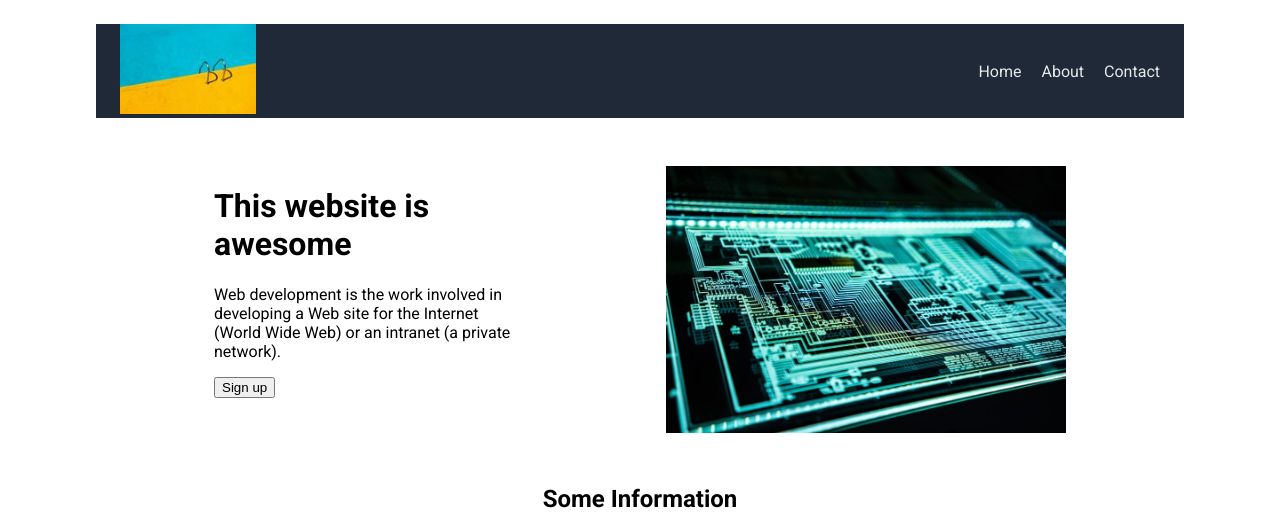
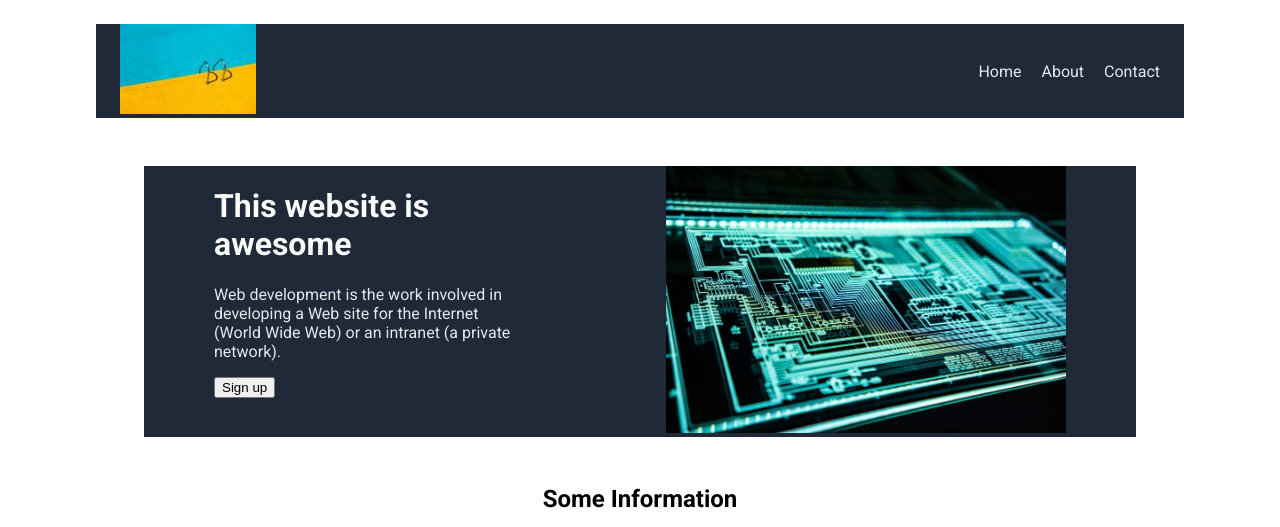
Before and after one commit to Didi-T-Wu/odin-landing-page, a plain HTML site: page index.html in a window 1280 px wide. Shown: the top 527 px of the page. Drawn offline with Linux system fonts and the light colour scheme.

Commit message:
Apply proper colors to main section

```diff
--- a/style.css
+++ b/style.css
@@ -64,11 +64,18 @@ header{
   display: flex;
   justify-content: space-around;
   gap:12px;
+  background-color: #1F2937;
 }
 .main-text{
   max-width: 300px;
 }
-
+.main-text h1{
+  color: #F9FAF8;
+  font-weight: 900;
+}
+.main-text p{
+  color: #E5E7eb;
+}
 .main-image{
  max-width: 400px;
 }
```
